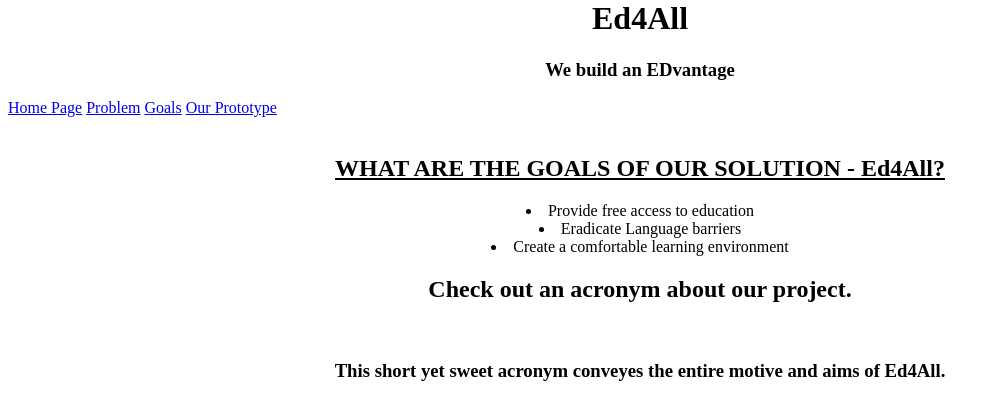
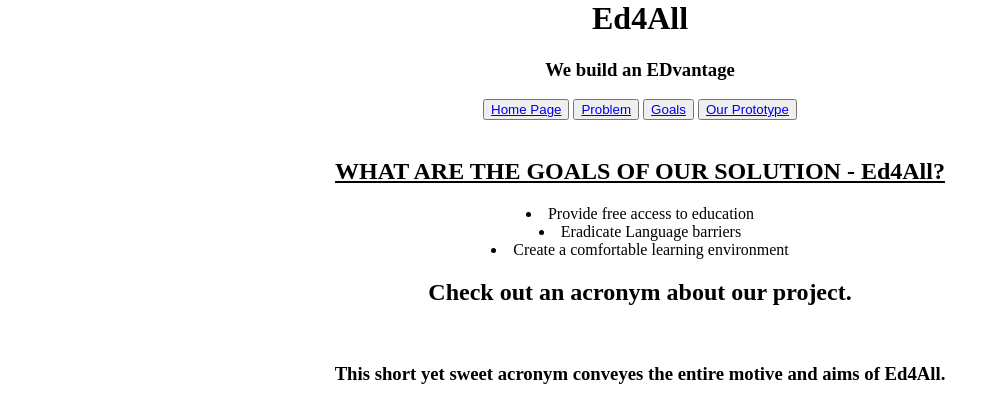
Before and after one commit to GoldenKTB/Ed4All, a Flask app: page /solution in a window 1280 px wide. Shown: the part 128-525 px from the top of the page, without its empty margins (0-1000 px from the left). Run offline with Flask 2, Linux system fonts and the light colour scheme.

Commit message:
Update Goals of solution.html

```diff
--- a/templates/Goals of solution.html
+++ b/templates/Goals of solution.html
@@ -21,12 +21,13 @@
     <h3>We build an EDvantage</h3>
     </header>
 
-    <nav>
-    <a href="{{url_for('home')}}">Home Page</a>
-    <a href="{{url_for('problem')}}">Problem</a>
-    <a href="{{url_for('solution')}}">Goals</a>
-    <a href="{{url_for('prototype')}}">Our Prototype</a>
-    </nav> <br>
+    <div style="text-align:center">
+
+      <button class="button button1"><a href="index.html" style="display:block;height:100%;width:100%">Home Page</a></button>
+      <button class="button button2"><a href="problem.html" style="display:block;height:100%;width:100%">Problem</a></button>
+      <button class="button button3"><a href="Goals of solution.html" style="display:block;height:100%;width:100%">Goals</a></button>
+      <button class="button button4"><a href="prototype.html" style="display:block;height:100%;width:100%">Our Prototype</a></button>
+     </div> <br>
 
     <h2><b><u>WHAT ARE THE GOALS OF OUR SOLUTION - Ed4All?</u></b></h2>
       <li>Provide free access to education</li>
```
